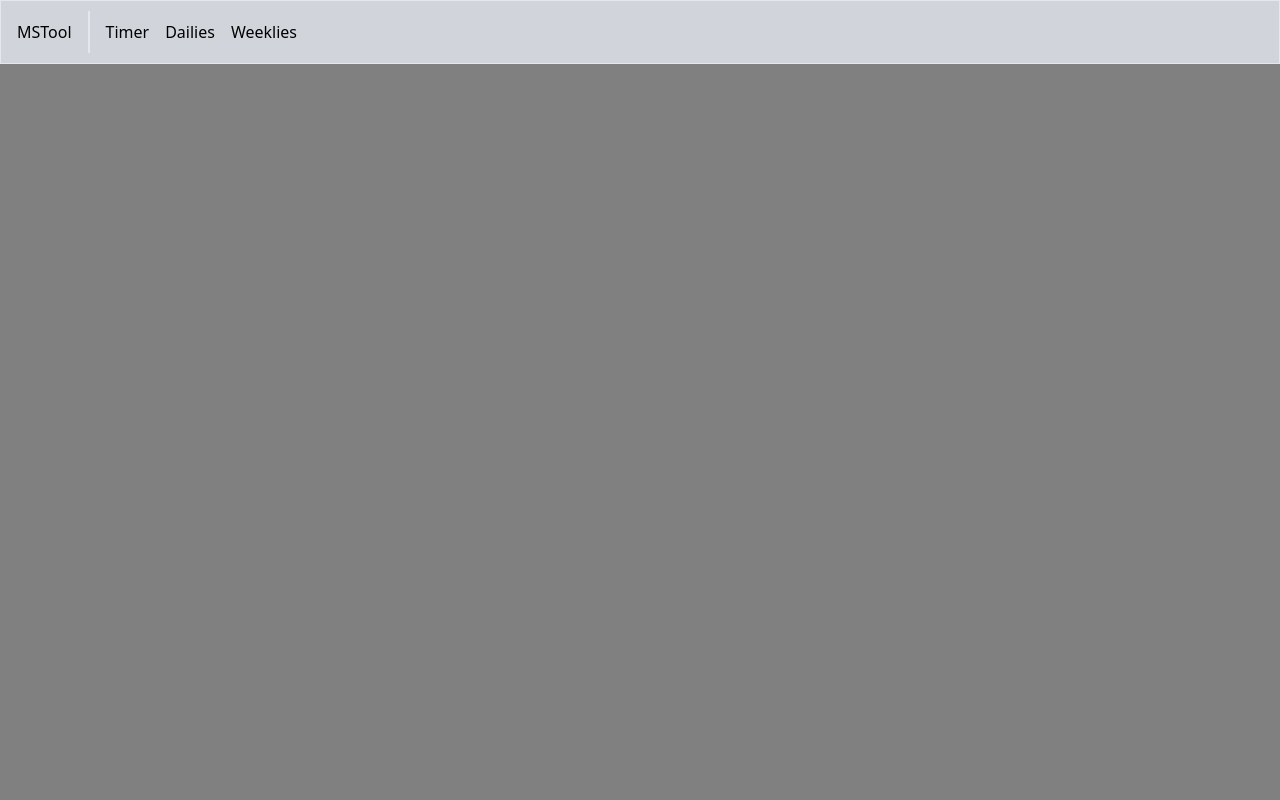
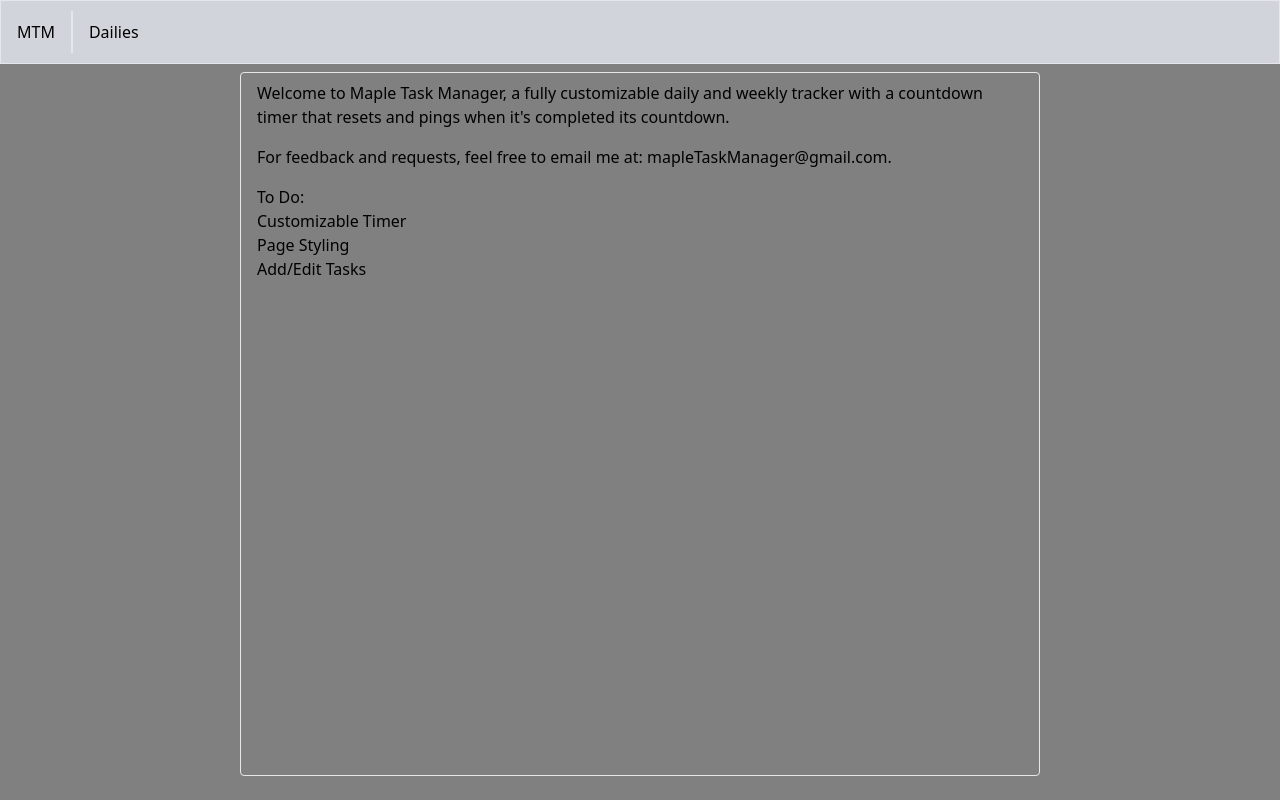
Before and after one commit to hyAndrewLee/Maple-Task-Manager, a Next.js app: page / in a window 1280 px wide. Built offline with nearby package versions, Linux system fonts and the light colour scheme.

Commit message:
commented WIP

```diff
--- a/app/components/addEditModal/addEditModal.tsx
+++ b/app/components/addEditModal/addEditModal.tsx
@@ -1,19 +1,35 @@
-import { CharacterData } from '@/app/constants/defaults';
+import {
+	CharacterData,
+	TaskGroupType,
+	UserData,
+} from '@/app/constants/defaults';
 
 type AddEditModal = {
 	toggleModalStatus: () => void;
-	selectedCharData: CharacterData;
+	selectedCharDataId: string;
+	userData: UserData;
+	type: TaskGroupType;
 };
 
 const AddEditModal: React.FC<AddEditModal> = ({
 	toggleModalStatus,
-	selectedCharData,
+	selectedCharDataId,
+	userData,
+	type,
 }) => {
+	const typeToUpperCase = type[0].toUpperCase() + type.slice(1, type.length);
+
+	const selectedCharData = userData.characters.find(
+		(character: CharacterData) => (character.id = selectedCharDataId)
+	)!.dailies;
+
+	console.log(selectedCharData);
+
 	return (
 		<div className='backdrop-blur-sm fixed w-full h-full z-50 flex justify-center items-center inset-0'>
 			<div className='border 1px w-2/4 h-3/5 bg-gray-500'>
 				<div className='flex px-2 py-1 ml-auto'>
-					<div className='ml-auto'>Edit Tasks</div>
+					<div className='ml-auto'>Edit {typeToUpperCase}</div>
 					<button
 						className='border rounded-2xl w-6 ml-auto'
 						onClick={() => toggleModalStatus()}
--- a/app/components/navbar.tsx
+++ b/app/components/navbar.tsx
@@ -4,24 +4,24 @@ const liStyle = 'py-6';
 const Navbar: React.FC = () => {
 	return (
 		<nav className='sticky bg-gray-300 top-0 flex items-center border h-16 px-4'>
-			<p>MSTool</p>
+			<a href='/'>MTM</a>
 			<div className='border h-4/6 mx-4'></div>
 			<ul className='flex items-center h-16 gap-4'>
-				<li>
+				{/* <li>
 					<a className={linkStyle} href='/timer'>
 						Timer
 					</a>
-				</li>
+				</li> */}
 				<li>
 					<a className={linkStyle} href='/dailies'>
 						Dailies
 					</a>
 				</li>
-				<li>
+				{/* <li>
 					<a className={linkStyle} href='/Weeklies'>
 						Weeklies
 					</a>
-				</li>
+				</li> */}
 			</ul>
 		</nav>
 	);
--- a/app/dailies/page.tsx
+++ b/app/dailies/page.tsx
@@ -73,7 +73,7 @@ const Daiies: React.FC = () => {
 	};
 
 	return !userData ? null : (
-		<div className='flex justify-center my-4'>
+		<div className='flex justify-center my-2'>
 			<div className='flex flex-col border rounded max-w-task-container min-h-task-content-box px-4'>
 				<div className='flex flex-col w-full'>
 					<div className='flex'>
@@ -99,12 +99,12 @@ const Daiies: React.FC = () => {
 						<u className='flex justify-center mt-2 w-1/3'>
 							{selectedCharacterData.name}'s Dailies
 						</u>
-						<button
+						{/* <button
 							className='border rounded ml-auto h-8 w-32 mt-2'
 							onClick={() => setModalOpen(!modalOpen)}
 						>
 							Add/Edit Tasks
-						</button>
+						</button> */}
 					</div>
 					<div className='flex justify-center content-between'>
 						{...characterSelectionComponentArray!}
@@ -121,7 +121,9 @@ const Daiies: React.FC = () => {
 			{modalOpen ? (
 				<AddEditModal
 					toggleModalStatus={toggleModalStatus}
-					selectedCharData={selectedCharacterData}
+					selectedCharDataId={selectedCharacterData.id}
+					userData={userData}
+					type='dailies'
 				/>
 			) : null}
 		</div>
--- a/app/layout.tsx
+++ b/app/layout.tsx
@@ -2,7 +2,7 @@ import Navbar from '@/app/components/navbar';
 import './globals.css';
 
 export const metadata = {
-	title: 'MSTool',
+	title: 'Maple Task Manager',
 	description: 'All in one maplestory progression tool',
 };
 
--- a/app/page.tsx
+++ b/app/page.tsx
@@ -1,3 +1,55 @@
-export default function Home() {
+const Home: React.FC = () => {
+	return (
+		<div className='flex justify-center my-2'>
+			<div className='border rounded max-w-home-container min-h-task-content-box px-4 pt-2'>
+				<p className='pb-4'>
+					Welcome to Maple Task Manager, a fully customizable daily and weekly
+					tracker with a countdown timer that resets and pings when it's
+					completed its countdown.
+				</p>
+				<p className='pb-4'>
+					For feedback and requests, feel free to email me at:
+					mapleTaskManager@gmail.com.
+				</p>
 
-}
+				<ul>
+					<p>To Do:</p>
+					<li>Customizable Timer</li>
+					<li>Page Styling</li>
+					<li>Add/Edit Tasks</li>
+				</ul>
+				{/* <p>
+					Welcome to Maple Task Manager, your ultimate customizable companion for
+					dominating Maple World!
+				</p>
+				<p>
+					Maple Task Manager is here to streamline your MapleStory experience by
+					putting you in control. Whether it's your dailies, weeklies, or even
+					your countdown timers, everything is fully customizable to suit your
+					playstyle and goals.
+				</p>
+				<p>
+					Never miss a beat with our flexible task tracking system, allowing you
+					to tailor your daily and weekly tasks exactly how you want them.
+					Adjust, add, or remove tasks with ease, ensuring you stay on top of
+					your game at all times.
+				</p>
+				<p>
+					And when it comes to timing, we've got you covered. Our customizable
+					countdown timer puts the power in your hands, allowing you to set
+					intervals for training sessions, quest completion, or any other
+					activity you have in mind.
+				</p>
+				<p>
+					With Maple Task Manager, your MapleStory adventure is not only personalized
+					but optimized for success. Join the ranks of savvy Maplers who are
+					taking their gameplay to new heights with our comprehensive and
+					adaptable tool.
+				</p>
+				<p>Start customizing your MapleStory journey today with Maple Task Manager!</p> */}
+			</div>
+		</div>
+	);
+};
+
+export default Home;
--- a/tailwind.config.js
+++ b/tailwind.config.js
@@ -9,6 +9,7 @@ module.exports = {
 		extend: {
 			maxWidth: {
 				'task-container': '1154px',
+				'home-container': '800px',
 			},
 			backgroundImage: {
 				'gradient-radial': 'radial-gradient(var(--tw-gradient-stops))',
```
Also changed, not shown: app/components/addEditModal/taskSectionEdit.tsx (added, +9 -0 lines).
